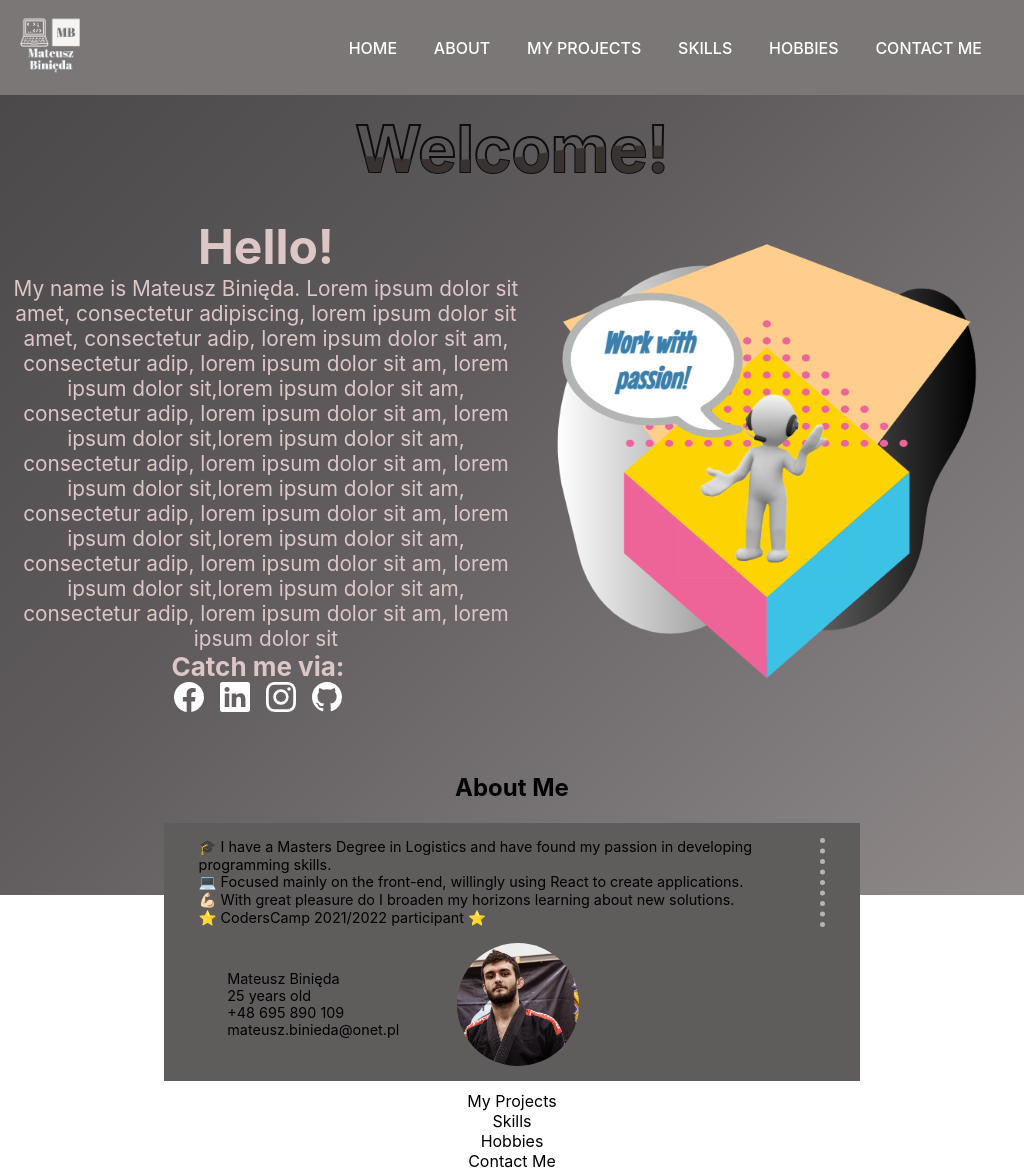
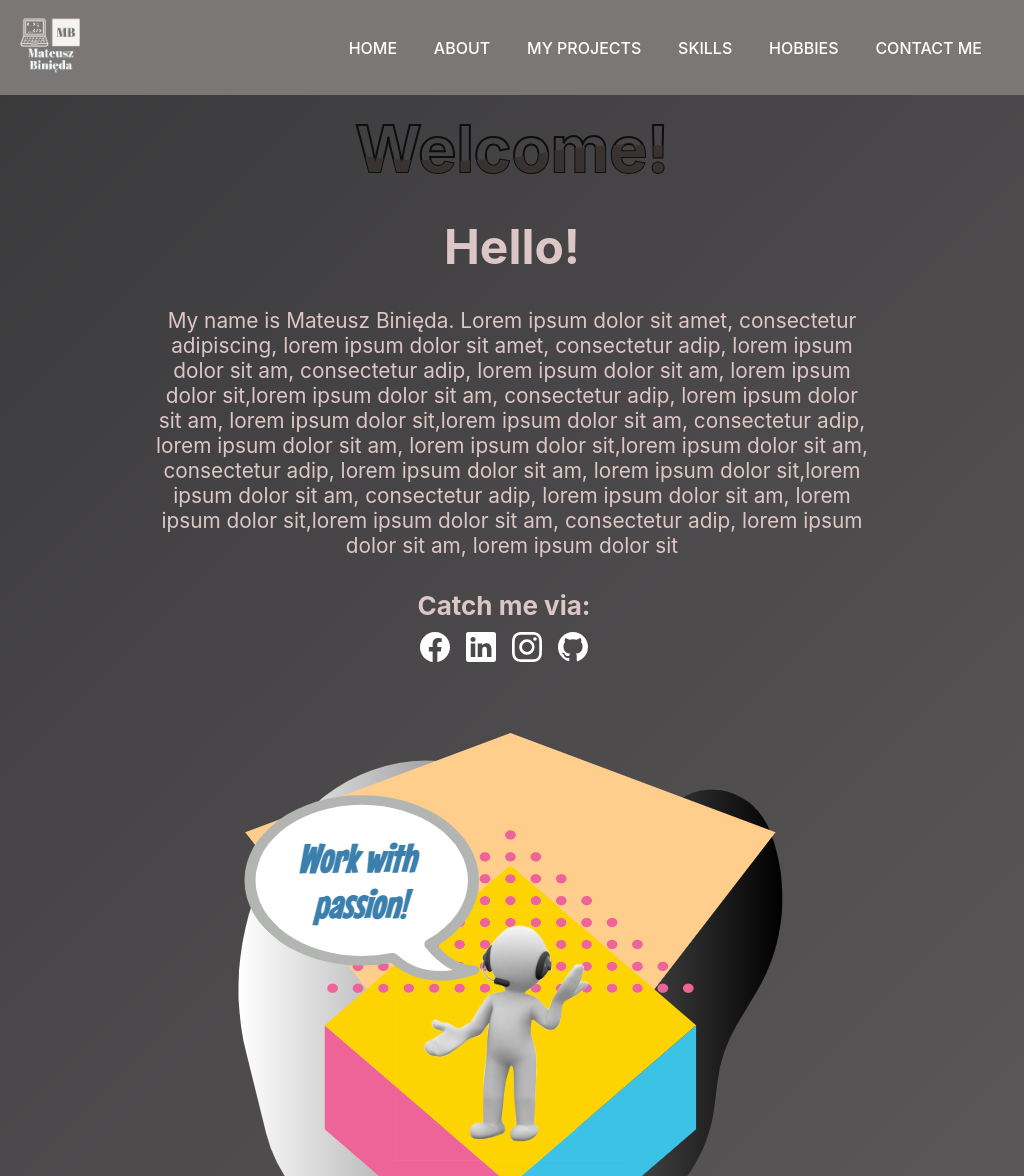
Before and after one commit to Arssin/Portfolio-Mateusz-Binieda, a React (Create React App) app: page / in a window 1024 px wide. Shown: the top 1176 px of the page. Built offline with nearby package versions, Linux system fonts and the light colour scheme.

Commit message:
Welcome ending, refactor AboutMe, add responsive

```diff
--- a/public/index.html
+++ b/public/index.html
@@ -9,7 +9,6 @@
     <title>Mateusz Binięda portfolio</title>
   </head>
   <body>
-    <noscript>You need to enable JavaScript to run this app.</noscript>
     <div id="root"></div>
   </body>
 </html>
--- a/src/Components/HomeBody/AboutMe/Aboutme.module.scss
+++ b/src/Components/HomeBody/AboutMe/Aboutme.module.scss
@@ -1,5 +1,5 @@
 .aboutMeMainDiv {
-  width: 70vw;
+  width: 80vw;
   align-self: center;
   padding: 10px;
   margin: 2rem 0 0 0;
@@ -8,48 +8,71 @@
   .title {
     padding: 5px;
     margin-bottom: 1rem;
+    font-size: 1.9em;
   }
 
   .aboutMe {
     padding: 15px 35px;
     background-color: rgb(95, 92, 92);
     display: flex;
-    flex-direction: row;
-    justify-content: space-between;
-    gap: 1rem;
+    gap: 2rem;
 
     .text {
-      flex-grow: 1;
       display: flex;
       align-items: center;
-      width: 80vw;
+      width: 90%;
       text-align: left;
-      border-right: 5px dotted #cccc;
-      font-size: 0.9em;
+      font-size: 1.4em;
+      line-height: 2em;
     }
     .picturediv {
       display: flex;
       justify-content: space-around;
       align-items: center;
-      width: 40vw;
-
-      flex-wrap: wrap;
+      width: 70%;
 
       .pictureText {
-        text-align: left;
         list-style-type: none;
-        font-size: 0.9em;
+        font-size: 1.4em;
+        line-height: 2em;
       }
       .avatar {
-        width: 30%;
+        width: 40%;
         border-radius: 50%;
       }
     }
   }
 }
 
-@media only screen and (max-width: 1024px) {
-  .aboutMe {
-    flex-wrap: wrap;
+@media only screen and (min-width: 1024px) {
+  .text {
+    border-right: 5px dotted #cccc;
+  }
+  .pictureText {
+    text-align: left;
   }
 }
+
+@media only screen and (max-width: 1024px) {
+  .aboutMeMainDiv {
+    .aboutMe {
+      display: flex;
+      flex-direction: column;
+      align-items: center;
+      padding: 0;
+
+      .picturediv {
+        display: flex;
+        flex-direction: column;
+        gap: 1.5rem;
+        margin-bottom: 1rem;
+
+        .pictureText {
+          border-top: 5px dotted #cccc;
+          border-bottom: 5px dotted #cccc;
+          width: 100%;
+        }
+      }
+    }
+  }
+}
--- a/src/Components/HomeBody/Homebody.module.scss
+++ b/src/Components/HomeBody/Homebody.module.scss
@@ -1,10 +1,10 @@
 .body {
   min-width: 100%;
-  min-height: 90vh;
+  min-height: 100%;
   background: linear-gradient(-45deg, #c9c0c0, #5f5b5d, #1c1e1f, #39413f);
   background-size: 400% 400%;
   animation: gradient 15s ease infinite;
-  height: 100vh;
+
   display: flex;
   flex-direction: column;
   justify-content: space-between;
--- a/src/Components/HomeBody/Start/Start.module.scss
+++ b/src/Components/HomeBody/Start/Start.module.scss
@@ -21,6 +21,7 @@
     .catchMeText {
       margin-right: 1rem;
       font-size: 26px;
+      margin-bottom: 0.7rem;
     }
 
     .icons {
@@ -42,8 +43,15 @@
   }
 }
 
-@media screen and (max-width: 768px) {
+@media screen and (max-width: 1024px) {
   .home {
     flex-direction: column;
+    align-items: center;
+    gap: 2rem;
+
+    .catchMe {
+      max-width: 70vw;
+      gap: 2rem;
+    }
   }
 }
```
